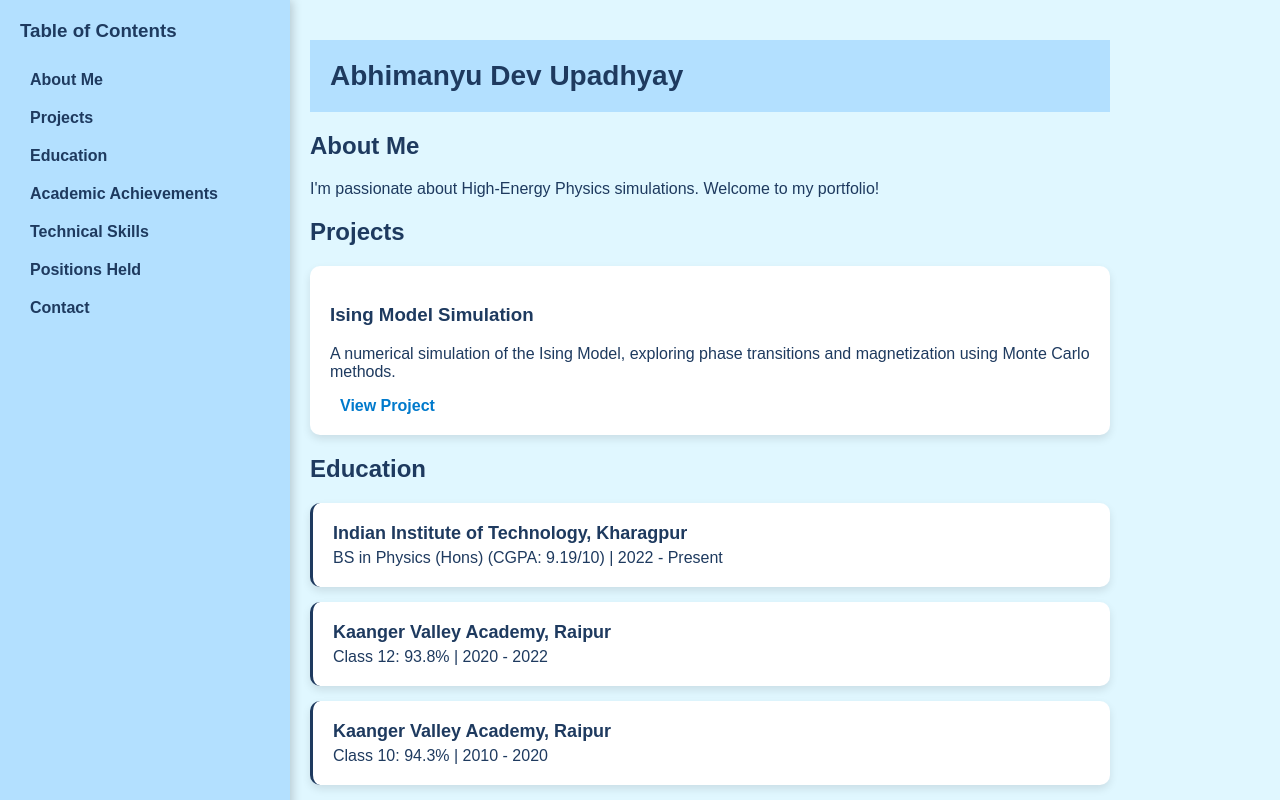
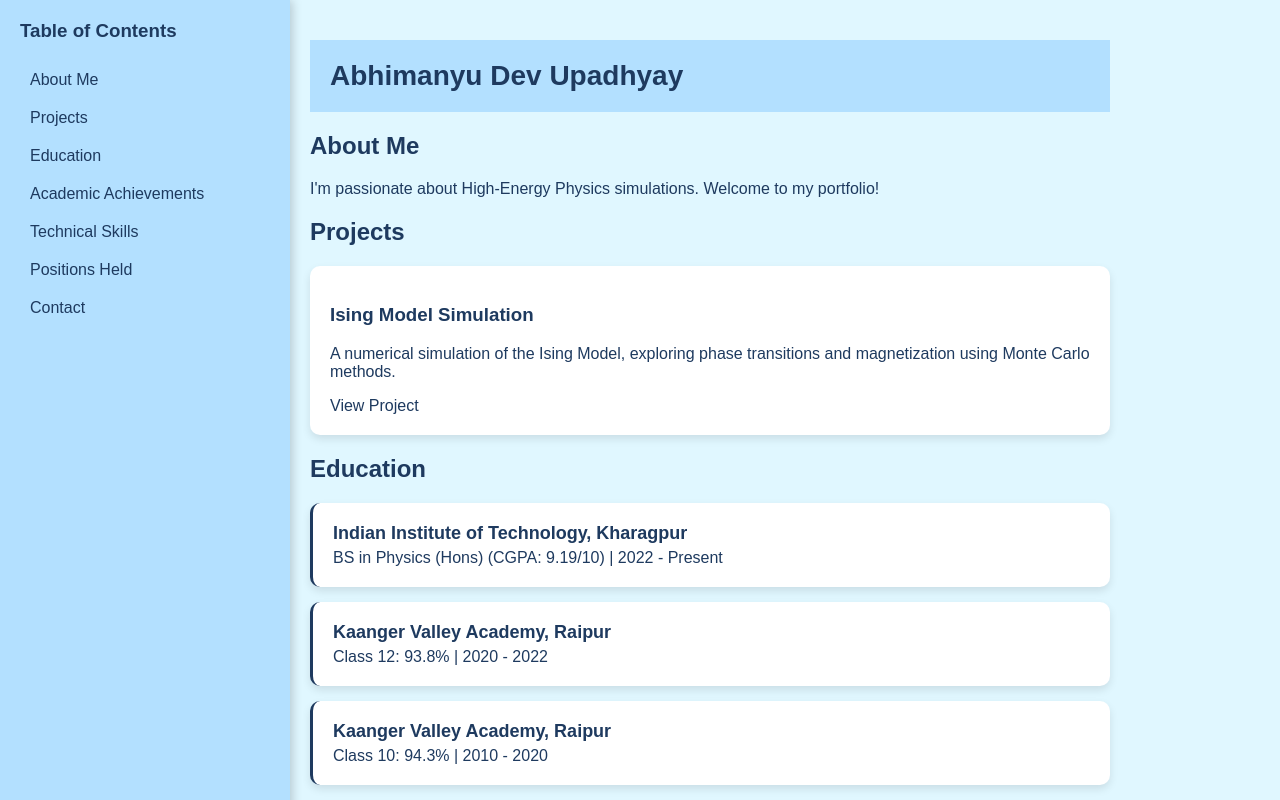
Before and after one commit to TheBlueAdept/Portfolio, a plain HTML site: page index.html in a window 1280 px wide. Shown: the top 800 px of the page. Drawn offline with Linux system fonts and the light colour scheme; a web font is replaced by a local one.

Commit message:
Updateweb

```diff
--- a/index.html
+++ b/index.html
@@ -85,7 +85,7 @@
             margin-top: 40px;
         }
 
-        a {
+        .a, .a-project {
             color: #007acc;
             padding: 10px;
             text-decoration: none;
@@ -93,7 +93,7 @@
             transition: background 0.3s;
         }
 
-        a:hover {
+        .a-project:hover {
             background: #80cfff;
         }
 
@@ -191,7 +191,7 @@
             <div class="project-box">
                 <h3>Ising Model Simulation</h3>
                 <p>A numerical simulation of the Ising Model, exploring phase transitions and magnetization using Monte Carlo methods.</p>
-                <a href="https://theblueadept.github.io/Portfolio/IsingPage/">View Project</a>
+                <a-project href="https://theblueadept.github.io/Portfolio/IsingPage/">View Project</a>
             </div>
         </div>
 
```
